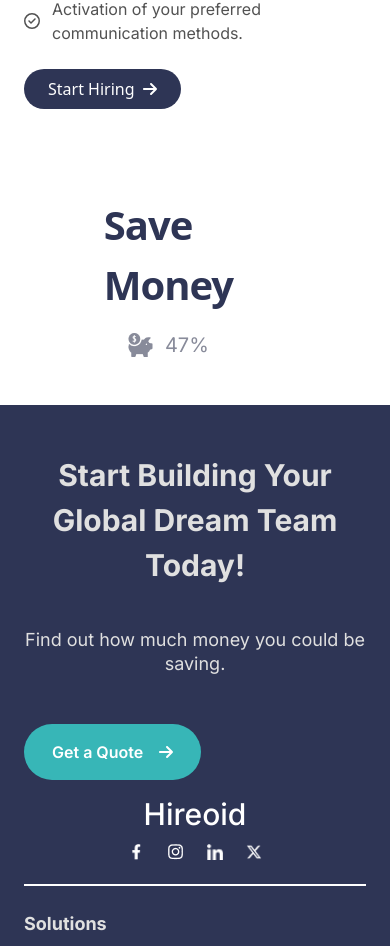
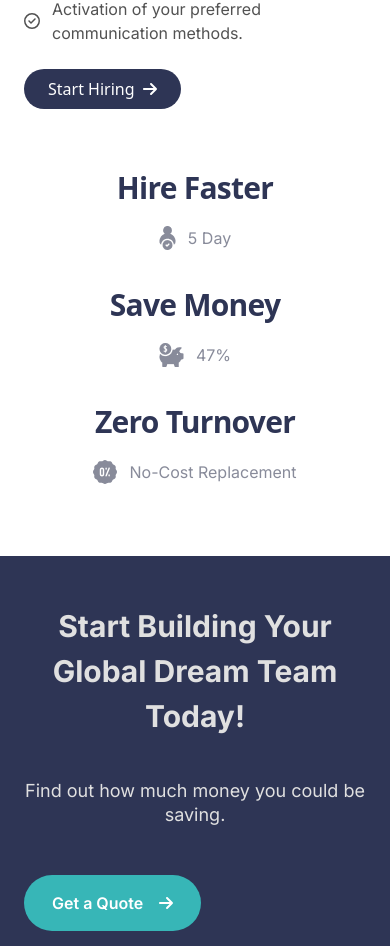
Before and after one commit to abdur-rehman-ali/hireoid, a React (Vite) app: page /screening-matching-onboarding in a window 390 px wide. Shown: the part 5010-5956 px from the top of the page. Built offline with nearby package versions, Linux system fonts and the light colour scheme.

Commit message:
Made responsive

```diff
--- a/src/pages/ScreeningMatchingOnboarding.jsx
+++ b/src/pages/ScreeningMatchingOnboarding.jsx
@@ -128,31 +128,33 @@
                 </button>
             </div>
 
-            <div className='max-w-1440 mx-auto h-64 pb-28'>
-                <div className='flex justify-center'>
-                    <div className='flex flex-col justify-center items-center px-20 py-8'>
-                        <h1 className='text-primary mb-4 text-[40px] font-semibold leading-normal tracking-tight'>Hire Faster</h1>
+            <div className='max-w-1440 mx-auto pb-14'>
+                <div className='flex flex-col md:flex-row justify-center'>
+                    <div className='flex flex-col justify-center items-center px-6 md:px-20 py-4'>
+                        <h1 className='text-primary mb-4 text-3xl md:text-[40px] font-semibold leading-normal tracking-tight'>Hire Faster</h1>
                         <div className='flex justify-center items-center gap-3'>
                             <img src={oneGroup} alt="" />
-                            <span className='text-[#888B9A] text-xl font-inter'>5 Day</span>
+                            <span className='text-[#888B9A] text-base md:text-xl font-inter'>5 Day</span>
                         </div>
                     </div>
-                    <div className='flex flex-col justify-center items-center px-20 py-8'>
-                        <h1 className='text-primary mb-4 text-[40px] font-semibold leading-normal tracking-tight'>Save Money</h1>
+                    <div className='flex flex-col justify-center items-center px-6 md:px-20 py-4'>
+                        <h1 className='text-primary mb-4 text-3xl md:text-[40px] font-semibold leading-normal tracking-tight'>Save Money</h1>
                         <div className='flex justify-center items-center gap-3'>
                             <img src={twoGroup} alt="" />
-                            <span className='text-[#888B9A] text-xl font-inter'>47%</span>
+                            <span className='text-[#888B9A] text-base md:text-xl font-inter'>47%</span>
                         </div>
                     </div>
-                    <div className='flex flex-col justify-center items-center px-20 py-8'>
-                        <h1 className='text-primary mb-4 text-[40px] font-semibold leading-normal tracking-tight'>Zero Turnover</h1>
+                    <div className='flex flex-col justify-center items-center px-6 md:px-20 py-4'>
+                        <h1 className='text-primary mb-4 text-3xl md:text-[40px] font-semibold leading-normal tracking-tight'>Zero Turnover</h1>
                         <div className='flex justify-center items-center gap-3'>
                             <img src={threeGroup} alt="" />
-                            <span className='text-[#888B9A] text-xl font-inter'>No-Cost Replacement</span>
+                            <span className='text-[#888B9A] text-base md:text-xl font-inter'>No-Cost Replacement</span>
                         </div>
                     </div>
                 </div>
             </div>
+
+
         </>
     )
 }
```
